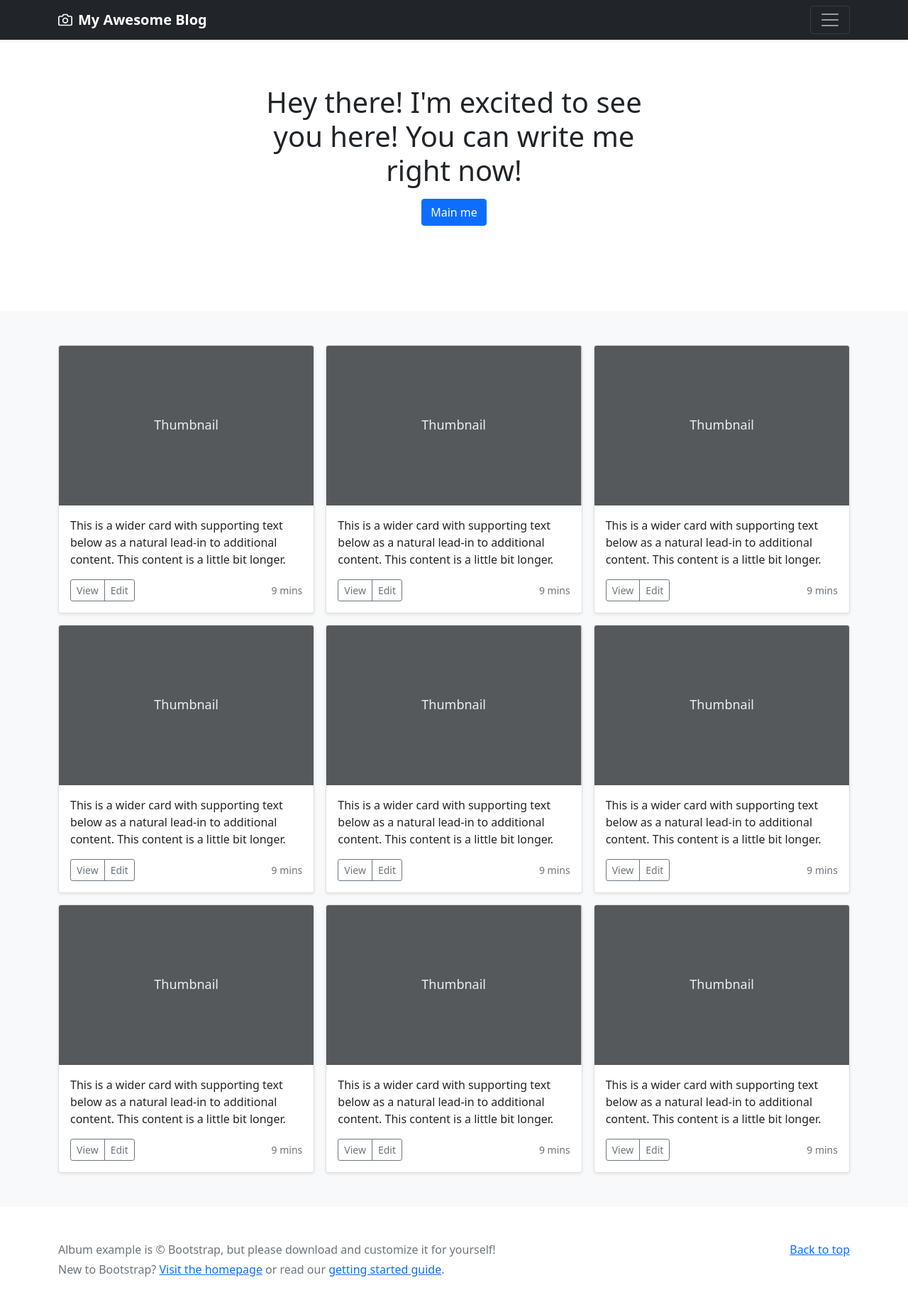
After one commit to AlexTemp2019/myblog, a Django app: template events/templates/events/home2.html in a window 1280 px wide. The commit adds this page. Shown: the whole page at 71% size. Run offline with Django 3.2, Linux system fonts and the light colour scheme; the template is opened without the code that fills it, so the values that code supplies are empty; some libraries are stand-ins or nearby versions.

Commit message:
Add photo

```diff
--- /dev/null
+++ b/events/templates/events/home2.html
@@ -0,0 +1,340 @@
+<!doctype html>
+<html lang="en">
+
+<head>
+    <meta charset="utf-8">
+    <meta name="viewport" content="width=device-width, initial-scale=1">
+    <meta name="description" content="">
+    <meta name="author" content="Mark Otto, Jacob Thornton, and Bootstrap contributors">
+    <meta name="generator" content="Hugo 0.79.0">
+    <title>My Awesome Blog · Bootstrap v5.0</title>
+
+    <link rel="canonical" href="https://getbootstrap.com/docs/5.0/examples/album/">
+
+
+
+    <!-- Bootstrap core CSS -->
+    <link href="https://cdn.jsdelivr.net/npm/bootstrap@5.0.0-beta1/dist/css/bootstrap.min.css" rel="stylesheet"
+        integrity="sha384-giJF6kkoqNQ00vy+HMDP7azOuL0xtbfIcaT9wjKHr8RbDVddVHyTfAAsrekwKmP1" crossorigin="anonymous">
+
+    <!-- Favicons -->
+    <link rel="apple-touch-icon" href="/docs/5.0/assets/img/favicons/apple-touch-icon.png" sizes="180x180">
+    <link rel="icon" href="/docs/5.0/assets/img/favicons/favicon-32x32.png" sizes="32x32" type="image/png">
+    <link rel="icon" href="/docs/5.0/assets/img/favicons/favicon-16x16.png" sizes="16x16" type="image/png">
+    <link rel="manifest" href="/docs/5.0/assets/img/favicons/manifest.json">
+    <link rel="mask-icon" href="/docs/5.0/assets/img/favicons/safari-pinned-tab.svg" color="#7952b3">
+    <link rel="icon" href="/docs/5.0/assets/img/favicons/favicon.ico">
+    <meta name="theme-color" content="#7952b3">
+
+
+    <style>
+        .bd-placeholder-img {
+            font-size: 1.125rem;
+            text-anchor: middle;
+            -webkit-user-select: none;
+            -moz-user-select: none;
+            user-select: none;
+        }
+
+        @media (min-width: 768px) {
+            .bd-placeholder-img-lg {
+                font-size: 3.5rem;
+            }
+        }
+    </style>
+
+
+</head>
+
+<body>
+
+    <header>
+        <div class="collapse bg-dark" id="navbarHeader">
+            <div class="container">
+                <div class="row">
+                    <div class="col-sm-8 col-md-7 py-4">
+                        <h4 class="text-white">My Awesome Blog</h4>
+                        <p class="text-muted">Add some information about Me.</p>
+                    </div>
+                    <div class="col-sm-4 offset-md-1 py-4">
+                        <h4 class="text-white">Contact</h4>
+                        <ul class="list-unstyled">
+                            <li><a href="#" class="text-white">About Me</a></li>
+                            <li><a href="#" class="text-white">Facebook</a></li>
+                            <li><a href="#" class="text-white">Blog</a></li>
+                        </ul>
+                    </div>
+                </div>
+            </div>
+        </div>
+        <div class="navbar fixed-top navbar-dark bg-dark shadow-sm">
+            <div class="container">
+                <a href="#" class="navbar-brand d-flex align-items-center">
+                    <svg xmlns="http://www.w3.org/2000/svg" width="20" height="20" fill="none" stroke="currentColor"
+                        stroke-linecap="round" stroke-linejoin="round" stroke-width="2" aria-hidden="true" class="me-2"
+                        viewBox="0 0 24 24">
+                        <path d="M23 19a2 2 0 0 1-2 2H3a2 2 0 0 1-2-2V8a2 2 0 0 1 2-2h4l2-3h6l2 3h4a2 2 0 0 1 2 2z" />
+                        <circle cx="12" cy="13" r="4" />
+                    </svg>
+                    <strong>My Awesome Blog</strong>
+                </a>
+                <button class="navbar-toggler" type="button" data-bs-toggle="collapse" data-bs-target="#navbarHeader"
+                    aria-controls="navbarHeader" aria-expanded="false" aria-label="Toggle navigation">
+                    <span class="navbar-toggler-icon"></span>
+                </button>
+            </div>
+        </div>
+    </header>
+<br>
+    <main>
+
+        <section class="py-5 text-center container">
+            <div class="row py-lg-5">
+                <div class="col-lg-6 col-md-8 mx-auto">
+                    <h1 class="fw-light">Hey there! I'm excited to see you here! You can write me right now!</h1>
+                    <p>
+                        <a href="#" class="btn btn-primary my-2">Main me</a>
+                    </p>
+                </div>
+            </div>
+        </section>
+
+        <div class="album py-5 bg-light">
+            <div class="container">
+
+                <div class="row row-cols-1 row-cols-sm-2 row-cols-md-3 g-3">
+                    <div class="col">
+                        <div class="card shadow-sm">
+                            <svg class="bd-placeholder-img card-img-top" width="100%" height="225"
+                                xmlns="http://www.w3.org/2000/svg" role="img" aria-label="Placeholder: Thumbnail"
+                                preserveAspectRatio="xMidYMid slice" focusable="false">
+                                <title>Placeholder</title>
+                                <rect width="100%" height="100%" fill="#55595c" /><text x="50%" y="50%" fill="#eceeef"
+                                    dy=".3em">Thumbnail</text>
+                            </svg>
+
+                            <div class="card-body">
+                                <p class="card-text">This is a wider card with supporting text below as a natural
+                                    lead-in to additional content. This content is a little bit longer.</p>
+                                <div class="d-flex justify-content-between align-items-center">
+                                    <div class="btn-group">
+                                        <button type="button" class="btn btn-sm btn-outline-secondary">View</button>
+                                        <button type="button" class="btn btn-sm btn-outline-secondary">Edit</button>
+                                    </div>
+                                    <small class="text-muted">9 mins</small>
+                                </div>
+                            </div>
+                        </div>
+                    </div>
+                    <div class="col">
+                        <div class="card shadow-sm">
+                            <svg class="bd-placeholder-img card-img-top" width="100%" height="225"
+                                xmlns="http://www.w3.org/2000/svg" role="img" aria-label="Placeholder: Thumbnail"
+                                preserveAspectRatio="xMidYMid slice" focusable="false">
+                                <title>Placeholder</title>
+                                <rect width="100%" height="100%" fill="#55595c" /><text x="50%" y="50%" fill="#eceeef"
+                                    dy=".3em">Thumbnail</text>
+                            </svg>
+
+                            <div class="card-body">
+                                <p class="card-text">This is a wider card with supporting text below as a natural
+                                    lead-in to additional content. This content is a little bit longer.</p>
+                                <div class="d-flex justify-content-between align-items-center">
+                                    <div class="btn-group">
+                                        <button type="button" class="btn btn-sm btn-outline-secondary">View</button>
+                                        <button type="button" class="btn btn-sm btn-outline-secondary">Edit</button>
+                                    </div>
+                                    <small class="text-muted">9 mins</small>
+                                </div>
+                            </div>
+                        </div>
+                    </div>
+                    <div class="col">
+                        <div class="card shadow-sm">
+                            <svg class="bd-placeholder-img card-img-top" width="100%" height="225"
+                                xmlns="http://www.w3.org/2000/svg" role="img" aria-label="Placeholder: Thumbnail"
+                                preserveAspectRatio="xMidYMid slice" focusable="false">
+                                <title>Placeholder</title>
+                                <rect width="100%" height="100%" fill="#55595c" /><text x="50%" y="50%" fill="#eceeef"
+                                    dy=".3em">Thumbnail</text>
+                            </svg>
+
+                            <div class="card-body">
+                                <p class="card-text">This is a wider card with supporting text below as a natural
+                                    lead-in to additional content. This content is a little bit longer.</p>
+                                <div class="d-flex justify-content-between align-items-center">
+                                    <div class="btn-group">
+                                        <button type="button" class="btn btn-sm btn-outline-secondary">View</button>
+                                        <button type="button" class="btn btn-sm btn-outline-secondary">Edit</button>
+                                    </div>
+                                    <small class="text-muted">9 mins</small>
+                                </div>
+                            </div>
+                        </div>
+                    </div>
+
+                    <div class="col">
+                        <div class="card shadow-sm">
+                            <svg class="bd-placeholder-img card-img-top" width="100%" height="225"
+                                xmlns="http://www.w3.org/2000/svg" role="img" aria-label="Placeholder: Thumbnail"
+                                preserveAspectRatio="xMidYMid slice" focusable="false">
+                                <title>Placeholder</title>
+                                <rect width="100%" height="100%" fill="#55595c" /><text x="50%" y="50%" fill="#eceeef"
+                                    dy=".3em">Thumbnail</text>
+                            </svg>
+
+                            <div class="card-body">
+                                <p class="card-text">This is a wider card with supporting text below as a natural
+                                    lead-in to additional content. This content is a little bit longer.</p>
+                                <div class="d-flex justify-content-between align-items-center">
+                                    <div class="btn-group">
+                                        <button type="button" class="btn btn-sm btn-outline-secondary">View</button>
+                                        <button type="button" class="btn btn-sm btn-outline-secondary">Edit</button>
+                                    </div>
+                                    <small class="text-muted">9 mins</small>
+                                </div>
+                            </div>
+                        </div>
+                    </div>
+                    <div class="col">
+                        <div class="card shadow-sm">
+                            <svg class="bd-placeholder-img card-img-top" width="100%" height="225"
+                                xmlns="http://www.w3.org/2000/svg" role="img" aria-label="Placeholder: Thumbnail"
+                                preserveAspectRatio="xMidYMid slice" focusable="false">
+                                <title>Placeholder</title>
+                                <rect width="100%" height="100%" fill="#55595c" /><text x="50%" y="50%" fill="#eceeef"
+                                    dy=".3em">Thumbnail</text>
+                            </svg>
+
+                            <div class="card-body">
+                                <p class="card-text">This is a wider card with supporting text below as a natural
+                                    lead-in to additional content. This content is a little bit longer.</p>
+                                <div class="d-flex justify-content-between align-items-center">
+                                    <div class="btn-group">
+                                        <button type="button" class="btn btn-sm btn-outline-secondary">View</button>
+                                        <button type="button" class="btn btn-sm btn-outline-secondary">Edit</button>
+                                    </div>
+                                    <small class="text-muted">9 mins</small>
+                                </div>
+                            </div>
+                        </div>
+                    </div>
+                    <div class="col">
+                        <div class="card shadow-sm">
+                            <svg class="bd-placeholder-img card-img-top" width="100%" height="225"
+                                xmlns="http://www.w3.org/2000/svg" role="img" aria-label="Placeholder: Thumbnail"
+                                preserveAspectRatio="xMidYMid slice" focusable="false">
+                                <title>Placeholder</title>
+                                <rect width="100%" height="100%" fill="#55595c" /><text x="50%" y="50%" fill="#eceeef"
+                                    dy=".3em">Thumbnail</text>
+                            </svg>
+
+                            <div class="card-body">
+                                <p class="card-text">This is a wider card with supporting text below as a natural
+                                    lead-in to additional content. This content is a little bit longer.</p>
+                                <div class="d-flex justify-content-between align-items-center">
+                                    <div class="btn-group">
+                                        <button type="button" class="btn btn-sm btn-outline-secondary">View</button>
+                                        <button type="button" class="btn btn-sm btn-outline-secondary">Edit</button>
+                                    </div>
+                                    <small class="text-muted">9 mins</small>
+                                </div>
+                            </div>
+                        </div>
+                    </div>
+
+                    <div class="col">
+                        <div class="card shadow-sm">
+                            <svg class="bd-placeholder-img card-img-top" width="100%" height="225"
+                                xmlns="http://www.w3.org/2000/svg" role="img" aria-label="Placeholder: Thumbnail"
+                                preserveAspectRatio="xMidYMid slice" focusable="false">
+                                <title>Placeholder</title>
+                                <rect width="100%" height="100%" fill="#55595c" /><text x="50%" y="50%" fill="#eceeef"
+                                    dy=".3em">Thumbnail</text>
+                            </svg>
+
+                            <div class="card-body">
+                                <p class="card-text">This is a wider card with supporting text below as a natural
+                                    lead-in to additional content. This content is a little bit longer.</p>
+                                <div class="d-flex justify-content-between align-items-center">
+                                    <div class="btn-group">
+                                        <button type="button" class="btn btn-sm btn-outline-secondary">View</button>
+                                        <button type="button" class="btn btn-sm btn-outline-secondary">Edit</button>
+                                    </div>
+                                    <small class="text-muted">9 mins</small>
+                                </div>
+                            </div>
+                        </div>
+                    </div>
+                    <div class="col">
+                        <div class="card shadow-sm">
+                            <svg class="bd-placeholder-img card-img-top" width="100%" height="225"
+                                xmlns="http://www.w3.org/2000/svg" role="img" aria-label="Placeholder: Thumbnail"
+                                preserveAspectRatio="xMidYMid slice" focusable="false">
+                                <title>Placeholder</title>
+                                <rect width="100%" height="100%" fill="#55595c" /><text x="50%" y="50%" fill="#eceeef"
+                                    dy=".3em">Thumbnail</text>
+                            </svg>
+
+                            <div class="card-body">
+                                <p class="card-text">This is a wider card with supporting text below as a natural
+                                    lead-in to additional content. This content is a little bit longer.</p>
+                                <div class="d-flex justify-content-between align-items-center">
+                                    <div class="btn-group">
+                                        <button type="button" class="btn btn-sm btn-outline-secondary">View</button>
+                                        <button type="button" class="btn btn-sm btn-outline-secondary">Edit</button>
+                                    </div>
+                                    <small class="text-muted">9 mins</small>
+                                </div>
+                            </div>
+                        </div>
+                    </div>
+                    <div class="col">
+                        <div class="card shadow-sm">
+                            <svg class="bd-placeholder-img card-img-top" width="100%" height="225"
+                                xmlns="http://www.w3.org/2000/svg" role="img" aria-label="Placeholder: Thumbnail"
+                                preserveAspectRatio="xMidYMid slice" focusable="false">
+                                <title>Placeholder</title>
+                                <rect width="100%" height="100%" fill="#55595c" /><text x="50%" y="50%" fill="#eceeef"
+                                    dy=".3em">Thumbnail</text>
+                            </svg>
+
+                            <div class="card-body">
+                                <p class="card-text">This is a wider card with supporting text below as a natural
+                                    lead-in to additional content. This content is a little bit longer.</p>
+                                <div class="d-flex justify-content-between align-items-center">
+                                    <div class="btn-group">
+                                        <button type="button" class="btn btn-sm btn-outline-secondary">View</button>
+                                        <button type="button" class="btn btn-sm btn-outline-secondary">Edit</button>
+                                    </div>
+                                    <small class="text-muted">9 mins</small>
+                                </div>
+                            </div>
+                        </div>
+                    </div>
+                </div>
+            </div>
+        </div>
+
+    </main>
+
+    <footer class="text-muted py-5">
+        <div class="container">
+            <p class="float-end mb-1">
+                <a href="#">Back to top</a>
+            </p>
+            <p class="mb-1">Album example is &copy; Bootstrap, but please download and customize it for yourself!</p>
+            <p class="mb-0">New to Bootstrap? <a href="/">Visit the homepage</a> or read our <a
+                    href="/docs/5.0/getting-started/introduction/">getting started guide</a>.</p>
+        </div>
+    </footer>
+
+
+    <script src="https://cdn.jsdelivr.net/npm/bootstrap@5.0.0-beta1/dist/js/bootstrap.bundle.min.js"
+        integrity="sha384-ygbV9kiqUc6oa4msXn9868pTtWMgiQaeYH7/t7LECLbyPA2x65Kgf80OJFdroafW"
+        crossorigin="anonymous"></script>
+
+
+</body>
+
+</html>
--- a/events/views.py
+++ b/events/views.py
@@ -1,6 +1,8 @@
 from django.shortcuts import render
+from .models import Event
 
 # Create your views here.
 def home(request):
-    return render(request, 'events/home.html') # Поместили файл в подпапку чтобы небыло конфликта имен с файлами
+    events = Event.objects
+    return render(request, 'events/home.html', {'events': events}) # Поместили файл в подпапку events/ чтобы небыло конфликта имен с файлами
     # из других приложений, теперь можно иметь home.html в каждом приложении.
```
Also changed, not shown: events/templates/events/home.html (+125 -1 lines), media/event_images/1040d0cb258bb34dbba7e4e050210962_9103921e05cebc848d8fff034a4324ab.jpg (added), media/event_images/1523549062178257767_Q9uHpE6.jpg (added), media/event_images/Без_имени.png (added), media/event_images/Без_имени2.png (added), 2 other files.
